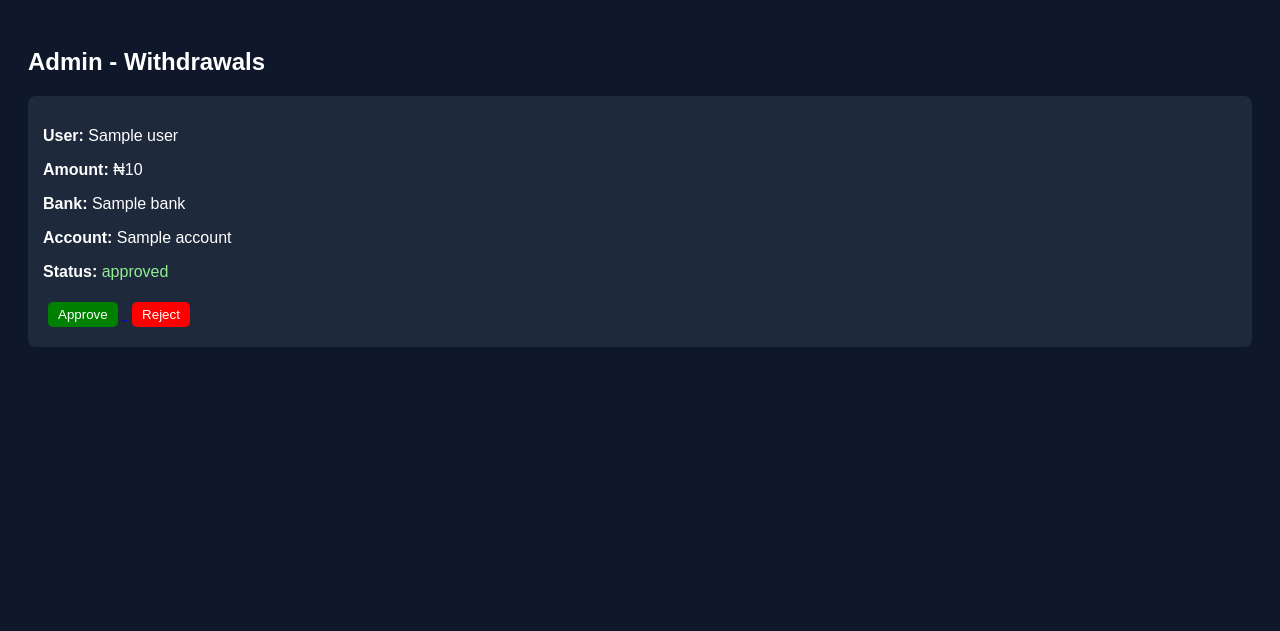
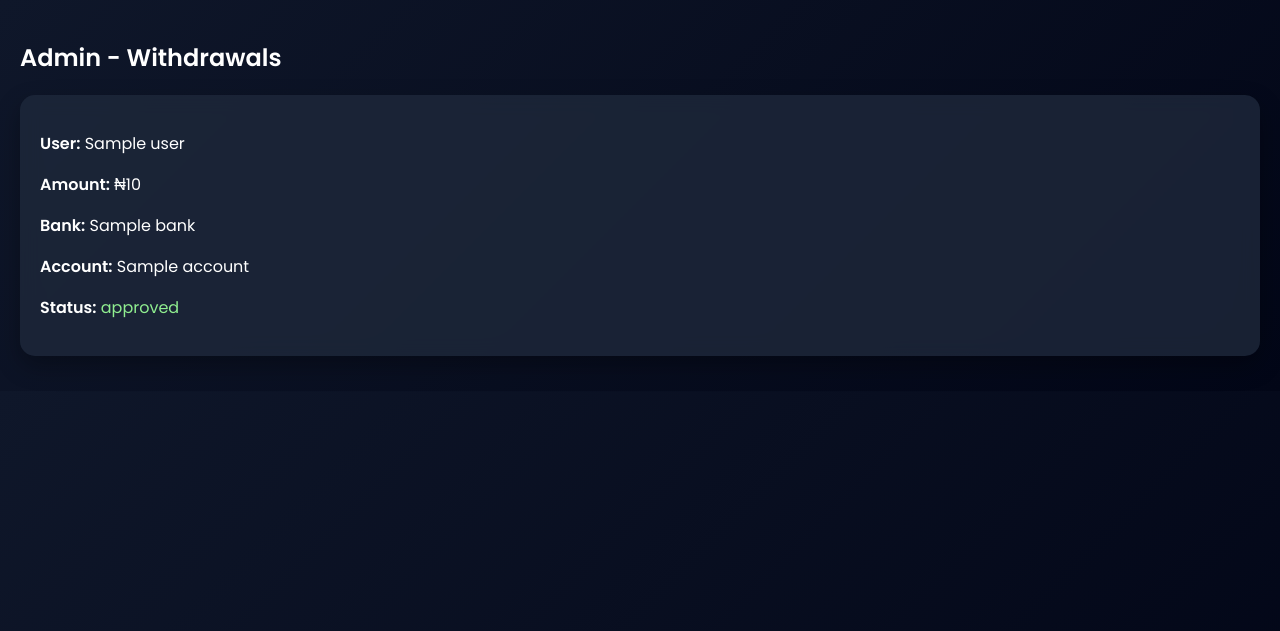
Before and after one commit to gregheading04-ui/securevest-website, a Flask app: template templates/admin_withdrawals.html in a window 1280 px wide. Shown: the top 631 px of the page. Run offline with Flask 3, Linux system fonts and the light colour scheme; the template is opened without the code that fills it: most values are stand-ins (such as "Sample title", 1, 10 or a date in 2020).

Commit message:
Withdrawal admin upgrade

```diff
--- a/templates/admin_withdrawals.html
+++ b/templates/admin_withdrawals.html
@@ -1,51 +1,11 @@
-<!DOCTYPE html>
-<html>
-<head>
-    <title>Admin - Withdrawals</title>
-    <style>
-        body {
-            font-family: Arial;
-            background: #0f172a;
-            color: white;
-            padding: 20px;
-        }
-
-        .card {
-            background: #1e293b;
-            padding: 15px;
-            margin: 10px 0;
-            border-radius: 8px;
-        }
-
-        .pending { color: orange; }
-        .approved { color: lightgreen; }
-        .rejected { color: red; }
-
-        button {
-            margin: 5px;
-            padding: 5px 10px;
-            border: none;
-            border-radius: 5px;
-            cursor: pointer;
-        }
-
-        .approve {
-            background: green;
-            color: white;
-        }
-
-        .reject {
-            background: red;
-            color: white;
-        }
-    </style>
-</head>
-<body>
+{% extends "base.html" %}
+{% block content %}
 
 <h2>Admin - Withdrawals</h2>
 
 {% for w in withdrawals %}
 <div class="card">
+
     <p><b>User:</b> {{ w.user }}</p>
     <p><b>Amount:</b> ₦{{ w.amount }}</p>
     <p><b>Bank:</b> {{ w.bank }}</p>
@@ -53,18 +13,23 @@
 
     <p>
         <b>Status:</b>
-            <span class="{{ w.status }}">{{ w.status }}</span>
+        <span style="
+            color:
+            {% if w.status == 'pending' %}orange
+            {% elif w.status == 'approved' %}lightgreen
+            {% else %}red
+            {% endif %}
+        ">
+            {{ w.status }}
+        </span>
     </p>
 
-        <a href="/approve-withdraw/{{ loop.index0 }}">
-            <button class="approve">Approve</button>
-        </a>
+    {% if w.status == "pending" %}
+        <a href="/approve-withdraw/{{ loop.index0 }}" class="btn"> Approve</a>
+        <a href="/reject-withdraw/{{ loop.index0 }}" class="btn btn-danger"> Reject</a>
+    {% endif %}
 
-        <a href="/reject-withdraw/{{ loop.index0 }}">
-            <button class="reject">Reject</button>
-        </a>
 </div>
 {% endfor %}
 
-</body>
-</html>
+{% endblock %}
```
Lines whose indentation alone changed are shown as unchanged.
